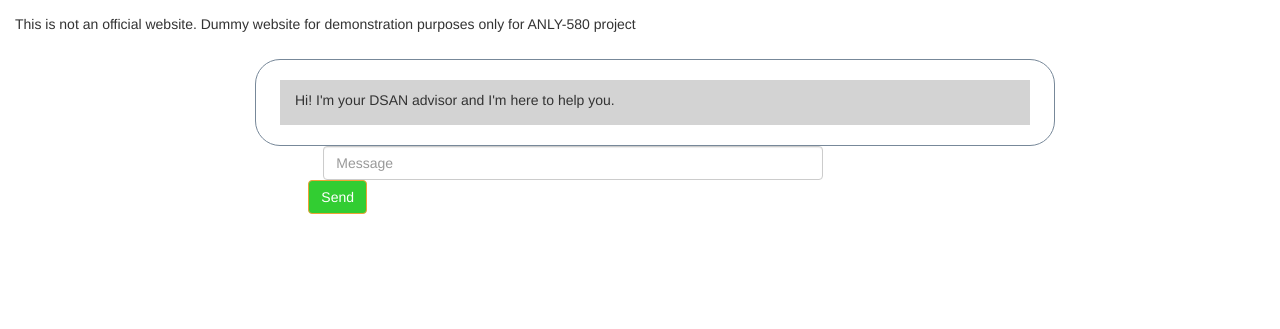
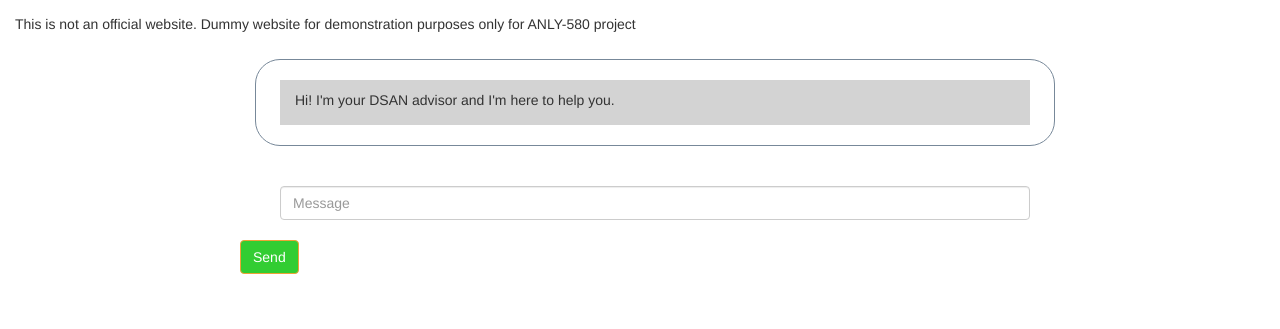
Before and after one commit to Nikita-Pardeshi/dsan_chatbot, a Flask app: page / in a window 1280 px wide. Shown: the part 471-800 px from the top of the page. Run offline with Flask 2, Linux system fonts and the light colour scheme; parts of the project's set-up code (start-up, migrations or seed data) failed here and were passed over; some libraries are stand-ins or nearby versions.

Commit message:
html changes

```diff
--- a/templates/index_v2.html
+++ b/templates/index_v2.html
@@ -79,9 +79,9 @@
                     <p class="row" style="background-color:lightgray; width:750px; margin:0 auto; padding-top: 10px">Hi! I'm your DSAN advisor and I'm here to help you.<br></p>
                 </div>
             </div>
-            <div id="userInput" class="row" style="width:500px; margin:0 auto;">
+            <div id="userInput" class="row" style="width:800px; margin:20 auto;">
                 <div class="row" >
-                    <input id="text" type="text" name="msg" placeholder="Message" class="form-control" style="width:500px; margin:0 auto;">
+                    <input id="text" type="text" name="msg" placeholder="Message" class="form-control" style="width:750px; margin:20 auto;">
                     <button type="submit" id="send" class="btn btn-warning" style="background-color: limegreen;">Send</button>
                 </div>
             </div>
@@ -107,7 +107,7 @@
                     type: "POST",
                     url: "/get",
                 }).done(function(data) {
-                    var botHtml = '<h4><p class="botText" style="background-color:lightgray;">Bot: <span>' + data + "</span></p></h4>";
+                    var botHtml = '<p class="botText" style="background-color:lightgray;">DSAN Advisor: <span>' + data + "</span></p>";
                     $("#chatbox").append($.parseHTML(botHtml));
                     document.getElementById("userInput").scrollIntoView({
                         block: "start",
```
